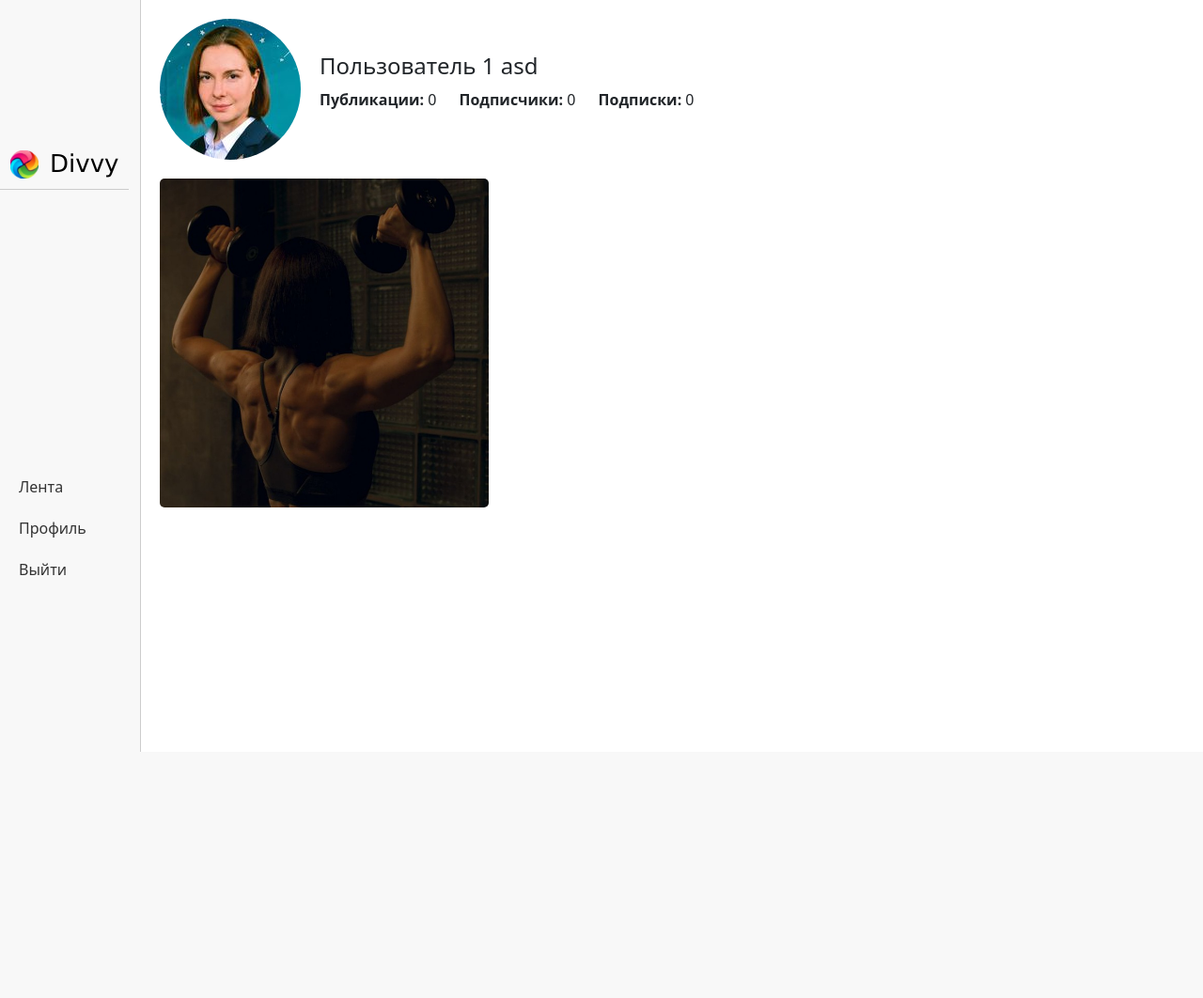
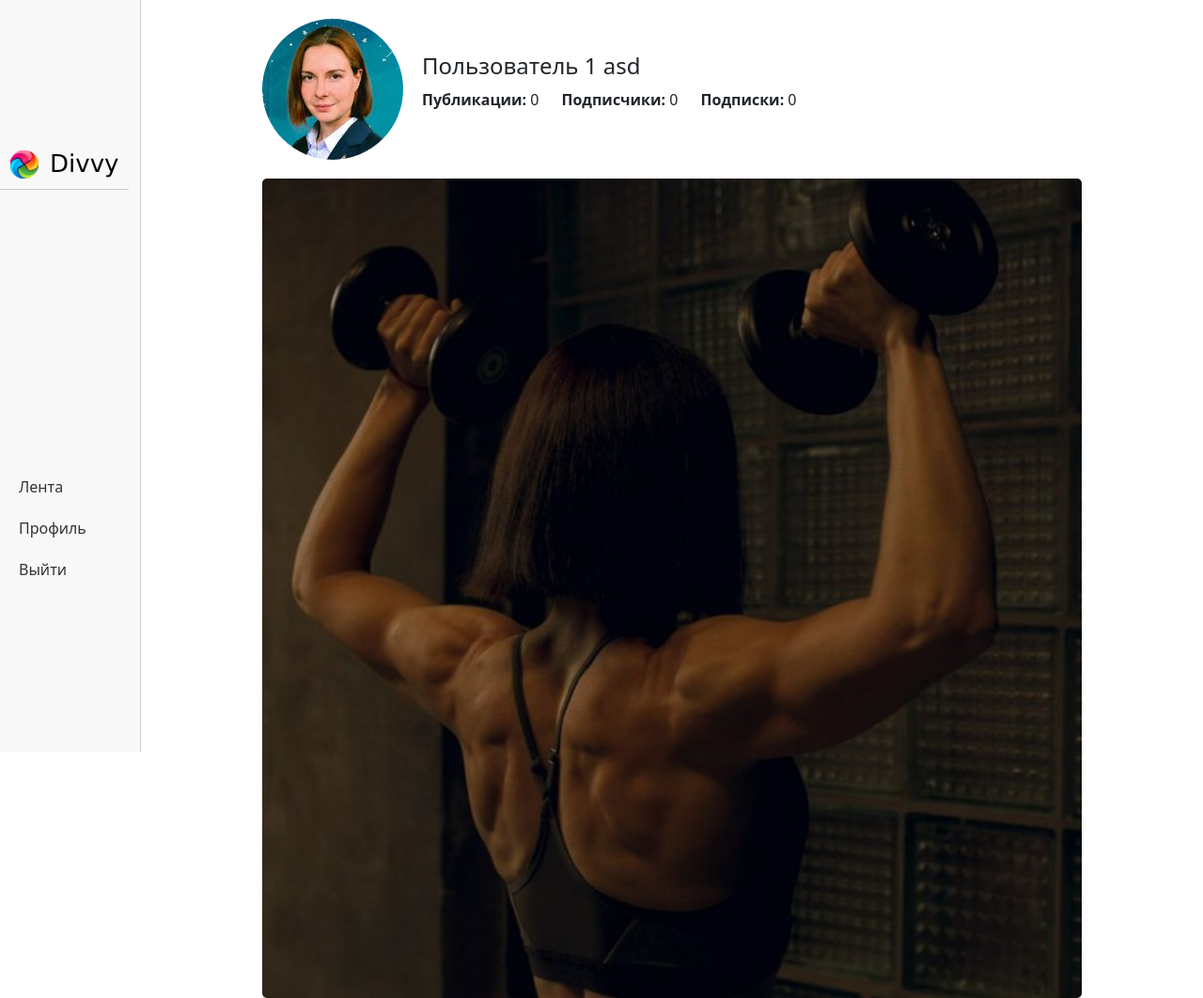
Before and after one commit to afobeus/Dristagram, a Flask app: page /user/afdas in a window 1280 px wide. Shown: the whole page at 94% size. Before the commit the page ends 800 px from the top, so only its background shows below. Run offline with Flask 3, Linux system fonts and the light colour scheme; a user stored in the database is signed in; data comes from the database, SQL or seed files in the repository; both versions use the stored data as it was after the commit.

Commit message:
big design fixes

```diff
--- a/static/css/style.css
+++ b/static/css/style.css
@@ -79,6 +79,8 @@ header {
   display: flex;
   align-items: center;
   margin-bottom: 20px;
+  margin-left: 10%;
+  margin-right: 10%;
 }
 
 .profile-avatar {
@@ -115,10 +117,12 @@ header {
   line-height: 1.5;
 }
 
-.profile-gallery {
+.gallery {
   display: grid;
-  grid-template-columns: repeat(3, 1fr);
-  grid-gap: 20px;
+  grid-template-columns: repeat(auto-fit, minmax(300px, 1fr));
+  grid-gap: 10px;
+  margin-left: 10%;
+  margin-right: 10%;
 }
 
 .gallery-item img {
--- a/templates/feed.html
+++ b/templates/feed.html
@@ -5,7 +5,7 @@
     <a class="btn btn-dark" href="/addpost">Create a post</a>
 </p>
 {% for post in posts %}
-<div class="col">
+<div class="gallery">
     <div class="card">
         <div class="card-header">
             <img src="{{ post.user.avatar }}" alt="Post">
--- a/templates/profile.html
+++ b/templates/profile.html
@@ -15,7 +15,7 @@
     <p>{{user.description}}</p>
   </div>
 </div>
-<div class="profile-gallery">
+<div class="gallery">
   {% for post in user.post %}
     <div class="gallery-item">
       <a href="/post/{{ post.id }}">
```
Also changed, not shown: db/users.db, static/img/posts/post_img_menti_mentor_301.png (added), static/img/posts/post_img_menti_mentor_302.png (added), static/img/posts/post_img_menti_mentor_303.png (added), static/img/posts/post_img_menti_mentor_304.png (added), static/img/posts/post_img_menti_mentor_305.png (added).
